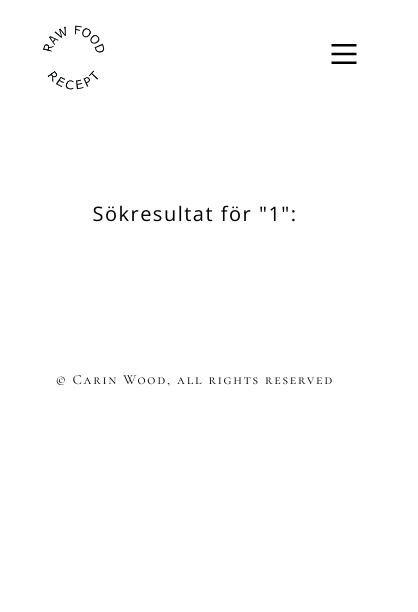
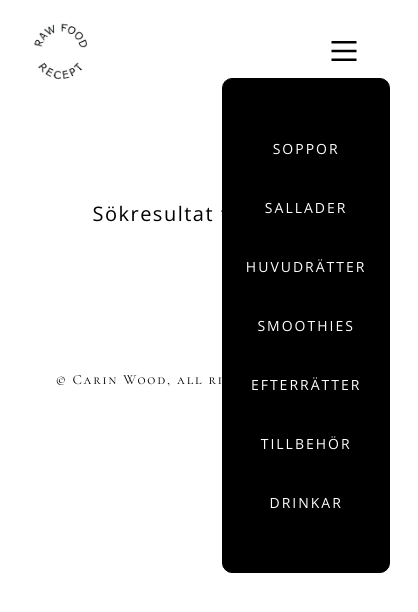
Before and after one commit to CarinWood/Raw-Food-App, a React (Create React App) app: page /searchresults/1 in a window 390 px wide. Shown: the top 612 px of the page, 418 px wide, since content can reach past the window. Built offline with nearby package versions, Linux system fonts and the light colour scheme.

Commit message:
responsive menu update

```diff
--- a/src/components/favrourites/favourites.css
+++ b/src/components/favrourites/favourites.css
@@ -42,6 +42,10 @@
 }
 
 @media screen and (max-width: 811px) {
+    .favourites-div {
+        margin-top: 100px;
+    }
+
     .fav-card {
         width: 267px;
         height: 200px;
--- a/src/components/navbar/navbar.css
+++ b/src/components/navbar/navbar.css
@@ -9,6 +9,7 @@
     top: 0;
     padding-top: 40px;
     padding-bottom: 20px;
+
 }
 
 .hamburger-menu {
@@ -61,18 +62,55 @@
     .logo-image {
         visibility: visible;
         position: absolute;
-        left: 10%;
-        top: 3%;
-        width: 70px;
+        left: 8%;
+        top: -2%;
+        width: 60px;
     }
+
     .hamburger-menu {
         position: absolute;
         right: 8%;
-        top: 65%;
+        top: 60%;
         font-size: 30px;
         visibility: visible;
         color: black;
         cursor: pointer;
     }
 
+    .responsive-menu {
+        width: 43%;
+        height: auto;
+        visibility: visible;
+        position: absolute;
+        top: 9.3%;
+        right: 0;
+        z-index: 11;
+        border: 1px solid black;
+        border-radius: 10px;
+        padding-top: 40px;
+        padding-bottom: 40px;
+        background-color: black;
+
+    }
+
+    .responsive-nav {
+        width: 100%;
+        display: flex;
+        flex-direction: column;
+        align-items: center;
+        justify-content: center;
+    }
+
+    .responsive-item {
+        margin-bottom: 20px;
+        margin-top: 20px;
+        text-decoration: none;
+        color: white;
+        text-transform: uppercase;
+        font-family: "Open Sans";
+        letter-spacing: 2px;
+        font-size: 14px;
+
+    }
+
 }
```
